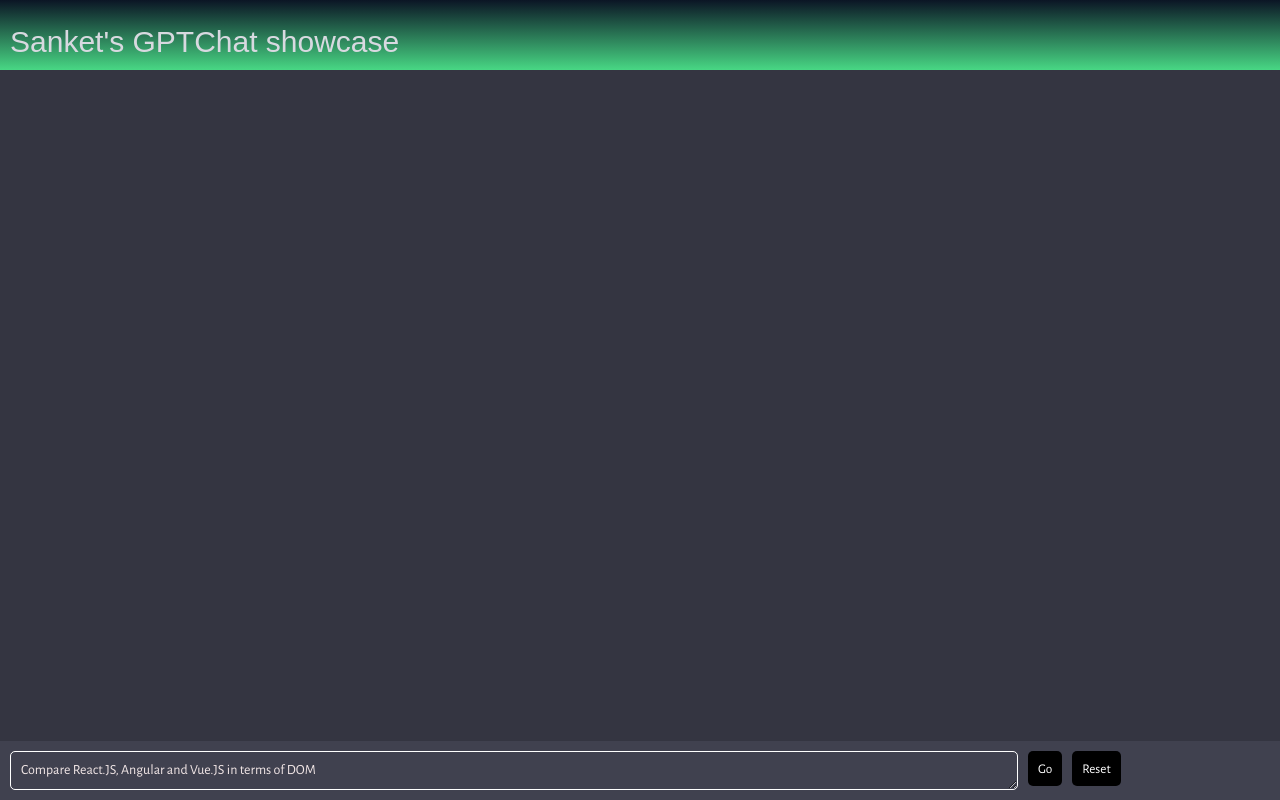
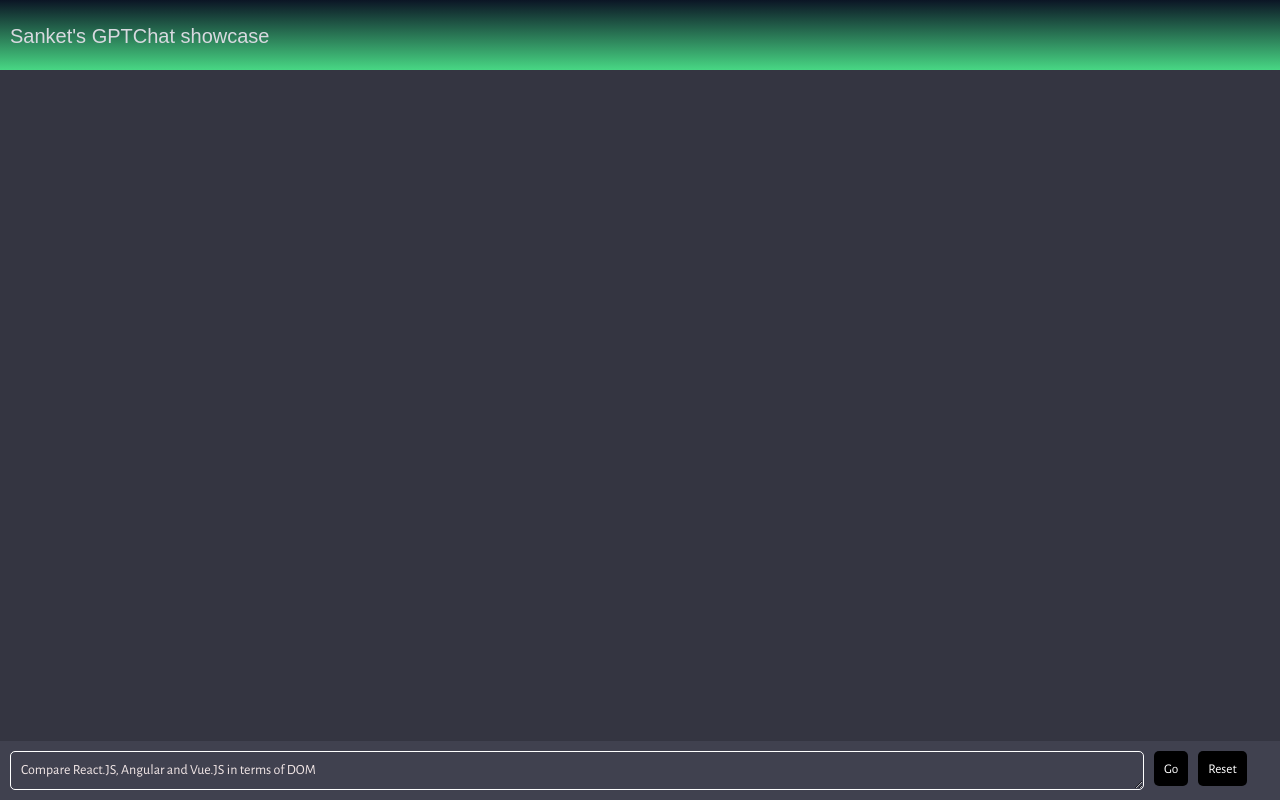
Before and after one commit to sankett/gpt3-web, a Next.js app: page / in a window 1280 px wide. Built offline with nearby package versions, Linux system fonts and the light colour scheme.

Commit message:
Changes header

```diff
--- a/pages/styles.css
+++ b/pages/styles.css
@@ -140,7 +140,7 @@ overflow-y: auto;
 }
 
 .divHeader {
-    font-size: 30px;
+    font-size: 20px;
     color: #d8d9e0;
     text-align: left;
     font-family: Arial, Helvetica, sans-serif;
@@ -167,7 +167,7 @@ overflow-y: auto;
 }
 
 textarea {
-  width: 80%;
+  width: 90%;
   color: rgb(241, 230, 230);
   font-size: 14px;
 
```
